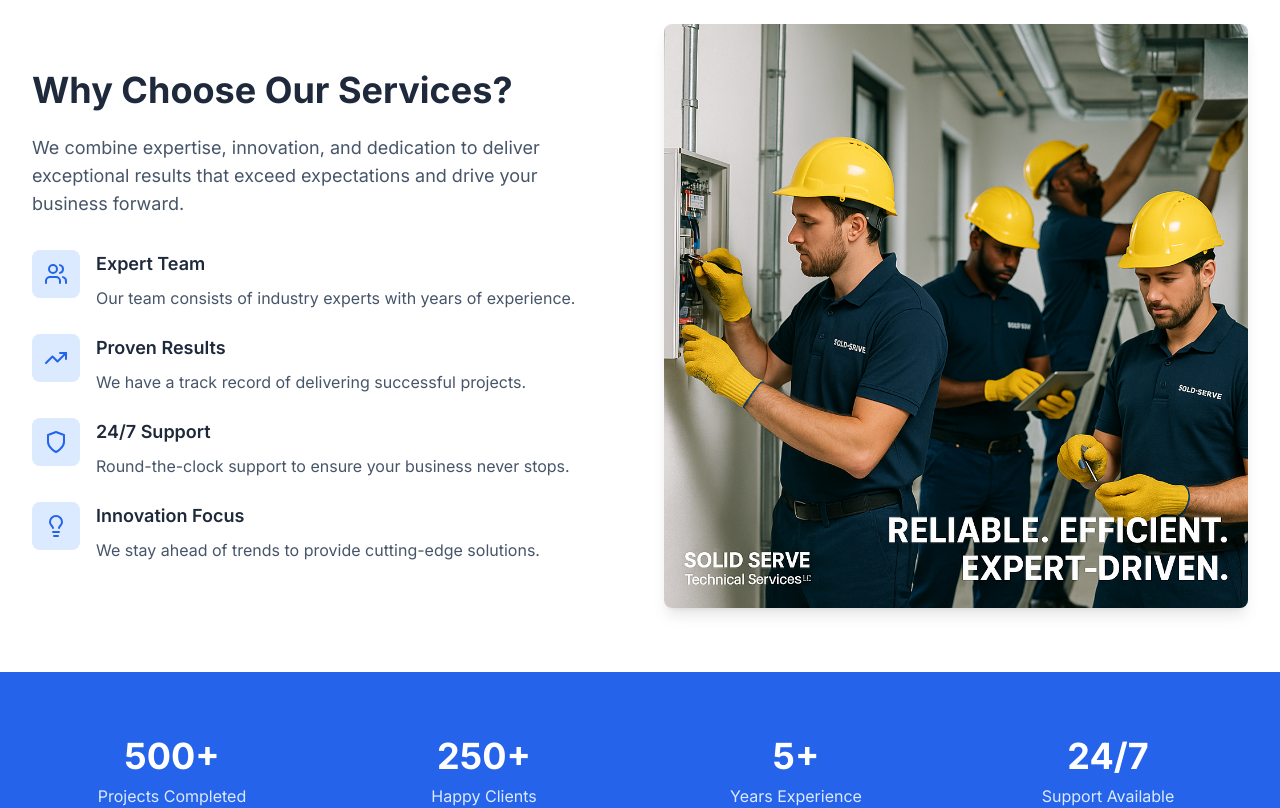
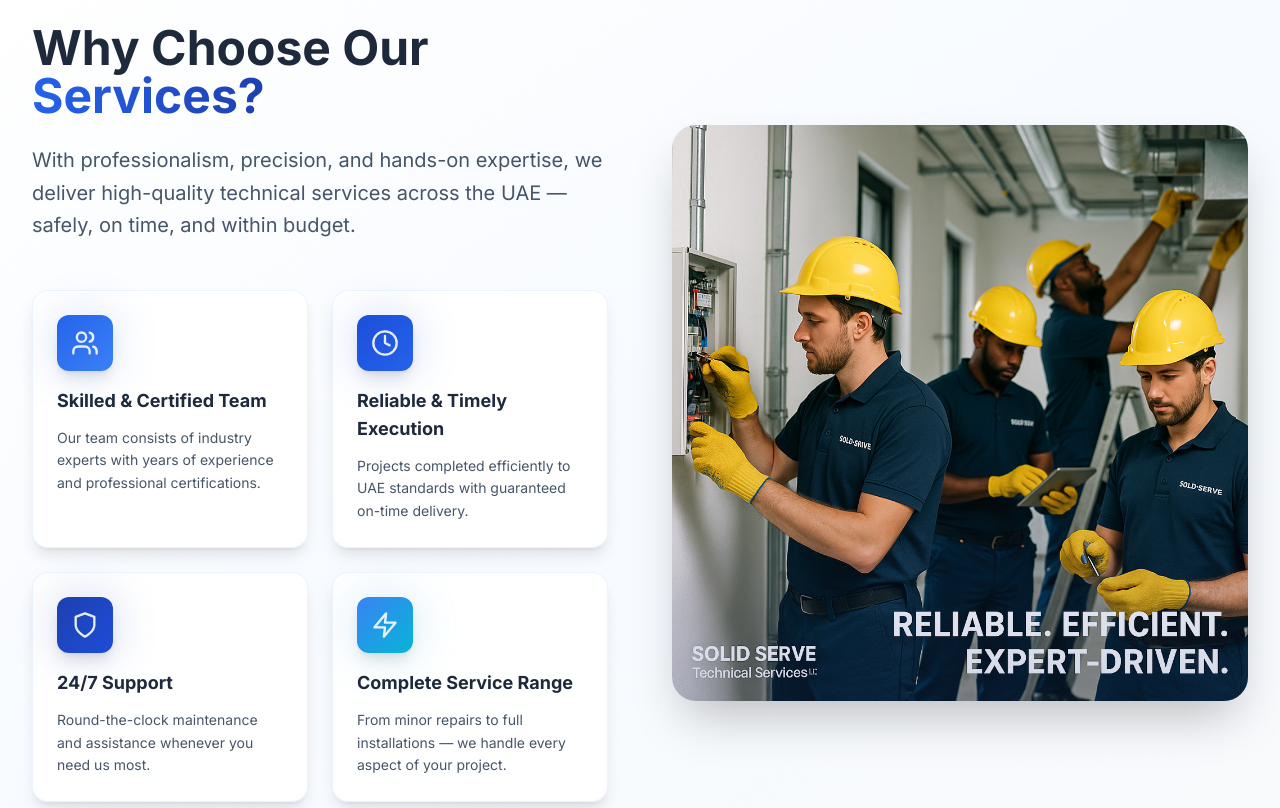
Before and after one commit to saranidinethma/business_website, a Next.js app: page / in a window 1280 px wide. Shown: the part 3220-4028 px from the top of the page. Built offline with nearby package versions, Linux system fonts and the light colour scheme.

Commit message:
Update page.tsx

```diff
--- a/app/page.tsx
+++ b/app/page.tsx
@@ -4,88 +4,87 @@ import BackToTop from "./components/BackToTop"
 import ServiceCard from "./components/ServiceCard"
 import TestimonialCarousel from "./components/TestimonialCarousel"
 import Link from "next/link"
-import { Code, TrendingUp, Users, Lightbulb, Shield, Zap, ArrowRight } from "lucide-react"
+import { Code, TrendingUp, Users, Lightbulb, Shield, Zap, Clock, ArrowRight } from "lucide-react"
 
 const services = [
 	{
-    // icon: Code,
 		title: "Property Renovations",
 		description: "Comprehensive solutions for all types of property upgrades and remodeling.",
 		features: ["All kinds of property renovations", "Comprehensive renovation solutions"],
 		image: "/images/Property Renovations.jpg",
 	},
 	{
-    // icon: TrendingUp,
 		title: "Air-Conditioning & Air Filtration Systems",
 		description: "Expert installation and maintenance of efficient HVAC systems.",
 		features: ["Installation & maintenance services", "Efficient HVAC system solutions"],
 		image: "/images/Air-Conditioning.jpg",
 	},
 	{
-    // icon: Users,
 		title: "Electromechanical Equipment Installation",
 		description: "Professional setup and integration of electromechanical systems.",
 		features: ["Professional installation of electromechanical systems", "Reliable equipment setup"],
 		image: "/images/Electromechanical.jpg",
 	},
 	{
-    // icon: Lightbulb,
 		title: "Plumbing & Sanitary Contracting",
 		description: "High-quality plumbing and sanitary fixture installations.",
 		features: ["Expert plumbing and sanitary solutions", "High-quality fixture installations"],
 		image: "/images/plumber is plumbing.jpg",
 	},
 	{
-    // icon: Shield,
 		title: "Floor and Wall Tiling Works",
 		description: "Custom, durable tiling services for floors and walls.",
 		features: ["Custom tiling for floors and walls", "Durable and aesthetic designs"],
 		image: "/images/WhatsApp Image 2025-06-28 at 12.06.34 (2).jpg",
 	},
 	{
-    // icon: Zap,
 		title: "Carpentry & Flooring Services",
 		description: "Custom carpentry and premium flooring installations.",
 		features: ["Custom carpentry work", "Premium flooring installations"],
 		image: "/images/Carpentry & Flooring Services.jpg",
 	},
 	{
-    // icon: Code,
 		title: "Swimming Pool Tiling, Fixing & Maintenance",
 		description: "Expert tiling, repair, and regular maintenance for pools.",
 		features: ["Pool tiling and repair services", "Regular maintenance and upkeep"],
 		image: "/images/Swimming Pool Tiling, Fixing & Maintenance.jpg",
 	},
 	{
-    // icon: Code,
 		title: "Painting Contracting",
 		description: "Professional interior and exterior painting with quality finishes.",
 		features: ["Interior and exterior painting services", "High-quality finishes"],
 		image: "/images/WhatsApp Image 2025-06-28 at 12.06.32.jpg",
 	},
-
 ]
 
 const whyChooseUs = [
 	{
-    title: "Expert Team",
-    description: "Our team consists of industry experts with years of experience.",
+		title: "Skilled & Certified Team",
+		description: "Our team consists of industry experts with years of experience and professional certifications.",
 		icon: Users,
+		gradient: "from-blue-600 to-blue-500",
+		bgGradient: "from-blue-50 to-blue-100",
 	},
 	{
-    title: "Proven Results",
-    description: "We have a track record of delivering successful projects.",
-    icon: TrendingUp,
+		title: "Reliable & Timely Execution",
+		description: "Projects completed efficiently to UAE standards with guaranteed on-time delivery.",
+		icon: Clock,
+		gradient: "from-blue-700 to-blue-600",
+		bgGradient: "from-slate-50 to-blue-50",
 	},
 	{
 		title: "24/7 Support",
-    description: "Round-the-clock support to ensure your business never stops.",
+		description: "Round-the-clock maintenance and assistance whenever you need us most.",
 		icon: Shield,
+		gradient: "from-blue-800 to-blue-700",
+		bgGradient: "from-blue-50 to-slate-50",
 	},
 	{
-    title: "Innovation Focus",
-    description: "We stay ahead of trends to provide cutting-edge solutions.",
-    icon: Lightbulb,
+		title: "Complete Service Range",
+		description: "From minor repairs to full installations — we handle every aspect of your project.",
+		icon: Zap,
+		gradient: "from-blue-500 to-cyan-500",
+		bgGradient: "from-cyan-50 to-blue-50",
 	},
 ]
 
@@ -151,7 +150,6 @@ export default function Home() {
 							We offer comprehensive solutions tailored to meet your business needs and drive sustainable growth.
 						</p>
 					</div>
-
 					<div className="grid grid-cols-1 md:grid-cols-2 lg:grid-cols-3 gap-8">
 						{services.map((service, index) => (
 							<div key={index} className="animate-fade-in-up" style={{ animationDelay: `${index * 0.1}s` }}>
@@ -159,7 +157,6 @@ export default function Home() {
 							</div>
 						))}
 					</div>
-
 					<div className="text-center mt-12">
 						<Link href="/services" className="btn-primary inline-flex items-center space-x-2">
 							<span>View All Services</span>
@@ -169,40 +166,84 @@ export default function Home() {
 				</div>
 			</section>
 
-      {/* Why Choose Us */}
-      <section className="section-padding bg-white">
-        <div className="max-w-7xl mx-auto">
-          <div className="grid grid-cols-1 lg:grid-cols-2 gap-12 items-center">
+			{/* Enhanced Why Choose Us Section */}
+			<section className="section-padding bg-gradient-to-br from-white via-blue-50/50 to-slate-50 relative overflow-hidden">
+				<div className="max-w-7xl mx-auto relative z-10">
+					<div className="grid grid-cols-1 lg:grid-cols-2 gap-16 items-center">
+						{/* Left Content */}
 						<div className="animate-slide-in-left">
-              <h2 className="text-3xl lg:text-4xl font-bold text-slate-800 mb-6">Why Choose Our Services?</h2>
-              <p className="text-lg text-slate-600 mb-8">
-                We combine expertise, innovation, and dedication to deliver exceptional results that exceed expectations
-                and drive your business forward.
+							{/* Section Header */}
+							<div className="mb-12">
+								<h2 className="text-4xl lg:text-5xl font-bold text-slate-800 mb-6 leading-tight">
+									Why Choose Our{" "}
+									<span className="bg-gradient-to-r from-blue-600 to-blue-800 bg-clip-text text-transparent">
+										Services?
+									</span>
+								</h2>
+								<p className="text-xl text-slate-600 leading-relaxed">
+									With professionalism, precision, and hands-on expertise, we deliver high-quality technical services
+									across the UAE — safely, on time, and within budget.
 								</p>
+							</div>
 
-              <div className="space-y-6">
+							{/* Enhanced Features Grid */}
+							<div className="grid grid-cols-1 sm:grid-cols-2 gap-6">
 								{whyChooseUs.map((item, index) => (
-                  <div key={index} className="flex items-start space-x-4">
-                    <div className="flex-shrink-0">
-                      <div className="w-12 h-12 bg-blue-100 rounded-lg flex items-center justify-center">
-                        <item.icon className="h-6 w-6 text-blue-600" />
+									<div
+										key={index}
+										className="group relative bg-white/90 backdrop-blur-sm rounded-2xl p-6 shadow-lg hover:shadow-2xl transition-all duration-500 border border-blue-100/50 hover:border-blue-200/80 transform hover:-translate-y-2"
+										style={{ animationDelay: `${index * 0.1}s` }}
+									>
+										{/* Gradient background on hover */}
+										<div
+											className={`absolute inset-0 bg-gradient-to-br ${item.bgGradient} opacity-0 group-hover:opacity-100 transition-opacity duration-500 rounded-2xl`}
+										></div>
+
+										{/* Content */}
+										<div className="relative z-10">
+											{/* Icon with enhanced styling */}
+											<div className="relative mb-4">
+												<div
+													className={`w-14 h-14 bg-gradient-to-br ${item.gradient} rounded-xl flex items-center justify-center shadow-lg group-hover:scale-110 transition-transform duration-300`}
+												>
+													<item.icon className="h-7 w-7 text-white" />
 												</div>
+												{/* Glow effect */}
+												<div
+													className={`absolute inset-0 w-14 h-14 bg-gradient-to-br ${item.gradient} rounded-xl opacity-20 blur-xl group-hover:opacity-40 transition-opacity duration-300`}
+												></div>
 											</div>
-                    <div>
-                      <h3 className="text-lg font-semibold text-slate-800 mb-2">{item.title}</h3>
-                      <p className="text-slate-600">{item.description}</p>
+
+											{/* Text content */}
+											<h3 className="text-lg font-bold text-slate-800 mb-3 group-hover:text-blue-900 transition-colors duration-300">
+												{item.title}
+											</h3>
+											<p className="text-slate-600 text-sm leading-relaxed group-hover:text-slate-700 transition-colors duration-300">
+												{item.description}
+											</p>
 										</div>
+
+										{/* Decorative corner element */}
+										<div className="absolute top-4 right-4 w-8 h-8 bg-gradient-to-br from-blue-100/60 to-white/40 rounded-full opacity-0 group-hover:opacity-100 transition-opacity duration-500"></div>
 									</div>
 								))}
 							</div>
 						</div>
 
+						{/* Right Image with Enhanced Styling */}
 						<div className="animate-slide-in-right">
+							<div className="relative">
+								{/* Main image container */}
+								<div className="relative rounded-3xl overflow-hidden shadow-2xl transform hover:scale-105 transition-transform duration-700">
 									<img
 										src="/images/Skilled Workers at Technical Service Installation.png"
-                alt="Why Choose Us"
-                className="w-full h-auto rounded-lg shadow-lg"
+										alt="Why Choose Us - Skilled Workers"
+										className="w-full h-auto"
 									/>
+									{/* Image overlay with gradient */}
+									<div className="absolute inset-0 bg-gradient-to-t from-blue-900/20 via-transparent to-transparent"></div>
+								</div>
+							</div>
 						</div>
 					</div>
 				</div>
```
Lines whose indentation alone changed are shown as unchanged.
